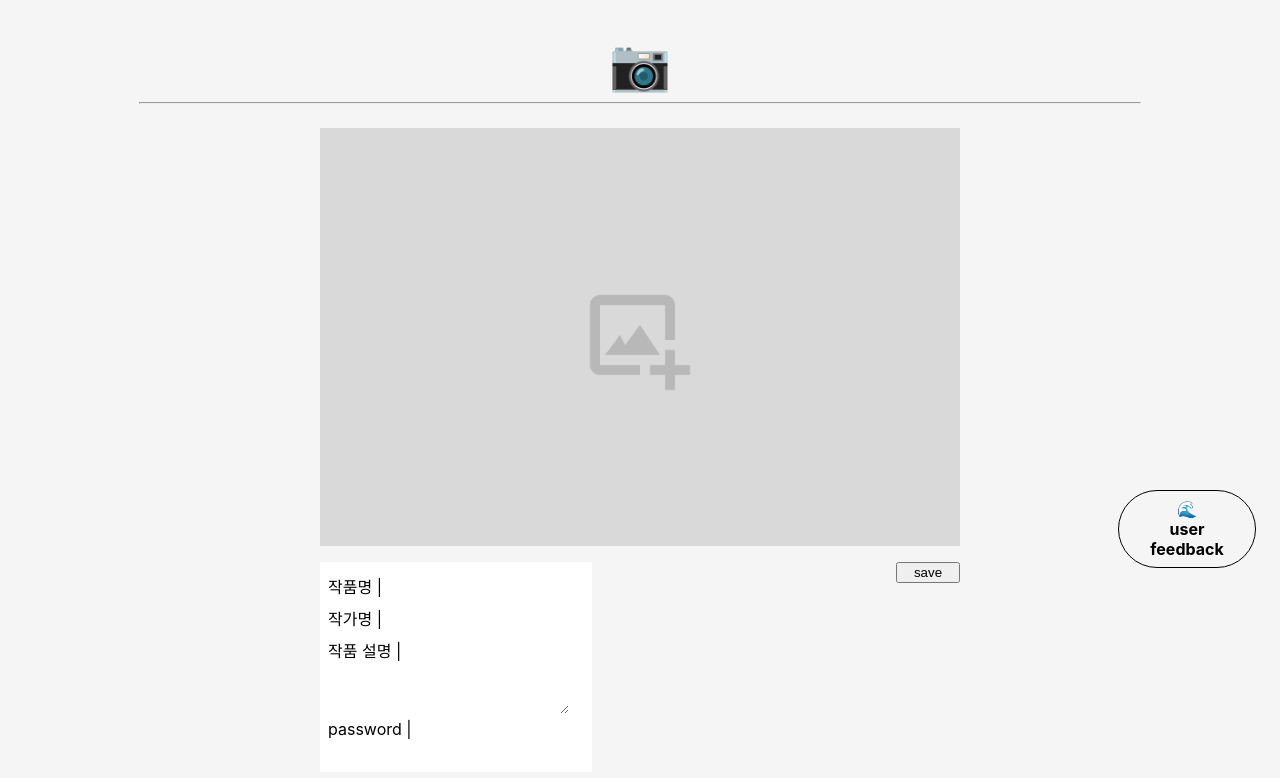
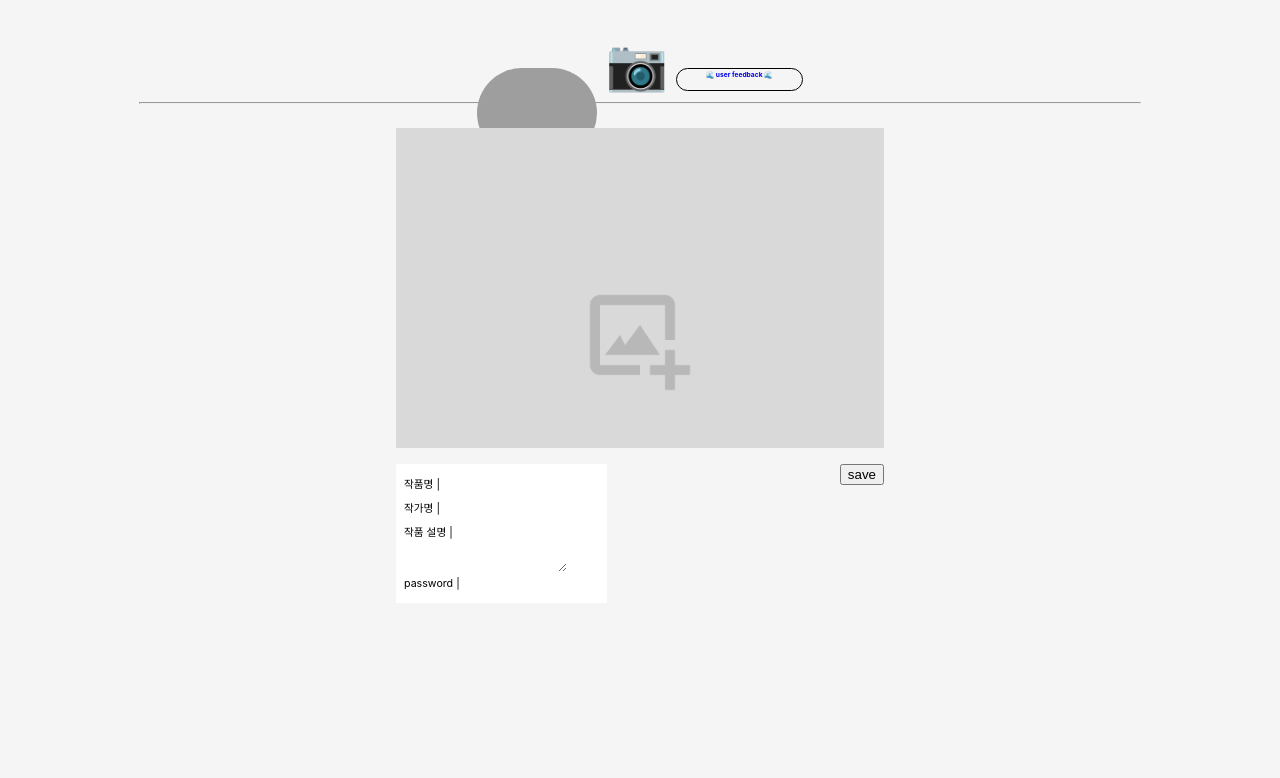
Before and after one commit to seojisoosoo/Rouined-Picture-FRONT, a React (Create React App) app: page /update in a window 1280 px wide. Shown: the top 778 px of the page. Built offline with nearby package versions, Linux system fonts and the light colour scheme; grey boxes are pictures that could not be loaded.

Commit message:
feat:fixed styling

```diff
--- a/src/App.css
+++ b/src/App.css
@@ -4,6 +4,14 @@ a{
 p{
   padding: 0.5vh 0vh 0.5vh 0vh ;
   margin: 0;
+  font-size: 8pt;
+}
+input{
+  font-size: 6pt;
+}
+textarea{
+  font-size: 6pt;
+  margin-top:0.3vh;
 }
 input:focus {outline: none;}
 textarea:focus {outline: none;}
--- a/src/App.js
+++ b/src/App.js
@@ -8,7 +8,7 @@ import Update from "./pages/Update";
 import "./App.css";
 import Landing from "./pages/Landing";
 import Check from "./component/Check";
-import Feedback from "./component/Feedback";
+
 const Dom = styled.div`
   position: absolute;
   top: 0;
@@ -30,8 +30,6 @@ const App = () => {
         <Route path="/update" element={<Update />} />
         <Route path="/check" element={<Check />} />
       </Routes>
-
-      <Feedback />
     </Dom>
   );
 };
--- a/src/component/Feedback.js
+++ /dev/null
@@ -1,31 +0,0 @@
-import React from "react";
-import styled from "styled-components";
-
-// const Dom = styled.div`
-//   display: flex;
-//   justify-content: right;
-// `;
-const Box = styled.div`
-  width: 15vh;
-  border: 0.5px solid black;
-  border-radius: 50px;
-  float: right;
-  text-align: center;
-  font-weight: bold;
-  margin: -7vh 3vh 20vh 0vh;
-  padding: 1vh;
-  position: sticky;
-`;
-const Feedback = () => {
-  return (
-    <Box>
-      🌊
-      <br />
-      user
-      <br />
-      feedback
-    </Box>
-  );
-};
-
-export default Feedback;
--- a/src/component/Header.js
+++ b/src/component/Header.js
@@ -1,7 +1,27 @@
 import React from "react";
 import styled from "styled-components";
 import { Link } from "react-router-dom";
-
+const Box = styled.div`
+  width: 15vh;
+  border: 0.5px solid black;
+  border-radius: 50px;
+  float: right;
+  text-align: center;
+  font-weight: bold;
+  padding: 0.3vh;
+  font-size: 5pt;
+  height: 2vh;
+  position: relative;
+  top: 8.5vh;
+  margin-left: 1vh;
+`;
+const Visitors = styled.img`
+  width: 15vh;
+  border-radius: 50px;
+  margin-right: 1vh;
+  position: relative;
+  top: 8.5vh;
+`;
 const Logo = styled.h1`
   text-align: center;
   font-size: 50px;
@@ -10,12 +30,30 @@ const Logo = styled.h1`
 const Hr = styled.hr`
   width: 1000px;
 `;
+const Dom = styled.div`
+  display: flex;
+  justify-content: center;
+  flex-direction: row;
+`;
+
 const Header = () => {
   return (
     <>
-      <Link to="/">
-        <Logo>📷</Logo>
-      </Link>
+      <Dom>
+        <Link to="#">
+          <Visitors
+            src="https://hits.seeyoufarm.com/api/count/incr/badge.svg?url=https%3A%2F%2Frouined-photo-exhibition.netlify.app&count_bg=%23000000&title_bg=%23000000&icon=&icon_color=%23FFFFFF&title=%F0%9F%8C%B7visitors%F0%9F%8C%B7&edge_flat=false"
+            alt="#"
+          />
+        </Link>
+        <Link to="/">
+          <Logo>📷</Logo>
+        </Link>
+        <Link to="#" state={{ textDecoration: "none" }}>
+          <Box>🌊 user feedback 🌊</Box>
+        </Link>
+      </Dom>
+
       <Hr />
     </>
   );
--- a/src/pages/Create.js
+++ b/src/pages/Create.js
@@ -3,8 +3,8 @@ import styled from "styled-components";
 import "../App.css";
 
 const Img = styled.label`
-  width: 80vh;
-  height: 52.3vh;
+  width: 61vh;
+  height: 40vh;
   margin-top: 2vh;
   display: flex;
   justify-content: center;
@@ -12,8 +12,8 @@ const Img = styled.label`
   cursor: pointer;
 `;
 const Background = styled.div`
-  width: 80vh;
-  height: 52.3vh;
+  width: 61vh;
+  height: 40vh;
   margin-top: 2vh;
   background-color: #d9d9d9;
   display: flex;
@@ -28,12 +28,12 @@ const Dom = styled.div`
   justify-content: center;
 `;
 const TagDom = styled.div`
-  width: 80vh;
+  width: 61vh;
   margin-top: 2vh;
   position: absolute;
 `;
 const Tag = styled.div`
-  width: 80vh;
+  width: 61vh;
   float: left;
 `;
 const Label = styled.div`
@@ -43,7 +43,6 @@ const Label = styled.div`
   float: left;
 `;
 const Button = styled.button`
-  width: 10%;
   float: right;
 `;
 const Input = styled.input`
--- a/src/pages/Read.js
+++ b/src/pages/Read.js
@@ -5,7 +5,7 @@ import styled from "styled-components";
 import "../App.css";
 
 const Img = styled.img`
-  height: 52.3vh;
+  height: 40vh;
   margin-top: 2vh;
 `;
 const Dom = styled.div`
@@ -18,7 +18,7 @@ const TagDom = styled.div`
   justify-content: center;
 `;
 const Tag = styled.div`
-  width: 80vh;
+  width: 61vh;
   float: left;
 `;
 const Label = styled.div`
@@ -28,7 +28,6 @@ const Label = styled.div`
   float: left;
 `;
 const Button = styled.button`
-  width: 10%;
   float: right;
 `;
 const Like = styled.div`
--- a/src/pages/Update.js
+++ b/src/pages/Update.js
@@ -3,8 +3,8 @@ import styled from "styled-components";
 import "../App.css";
 
 const Img = styled.label`
-  width: 80vh;
-  height: 52.3vh;
+  width: 61vh;
+  height: 40vh;
   margin-top: 2vh;
   display: flex;
   justify-content: center;
@@ -12,8 +12,8 @@ const Img = styled.label`
   cursor: pointer;
 `;
 const Background = styled.div`
-  width: 80vh;
-  height: 52.3vh;
+  width: 61vh;
+  height: 40vh;
   margin-top: 2vh;
   background-color: #d9d9d9;
   display: flex;
@@ -28,12 +28,12 @@ const Dom = styled.div`
   justify-content: center;
 `;
 const TagDom = styled.div`
-  width: 80vh;
+  width: 61vh;
   margin-top: 2vh;
   position: absolute;
 `;
 const Tag = styled.div`
-  width: 80vh;
+  width: 61vh;
   float: left;
 `;
 const Label = styled.div`
@@ -43,7 +43,6 @@ const Label = styled.div`
   float: left;
 `;
 const Button = styled.button`
-  width: 10%;
   float: right;
 `;
 const Input = styled.input`
```
